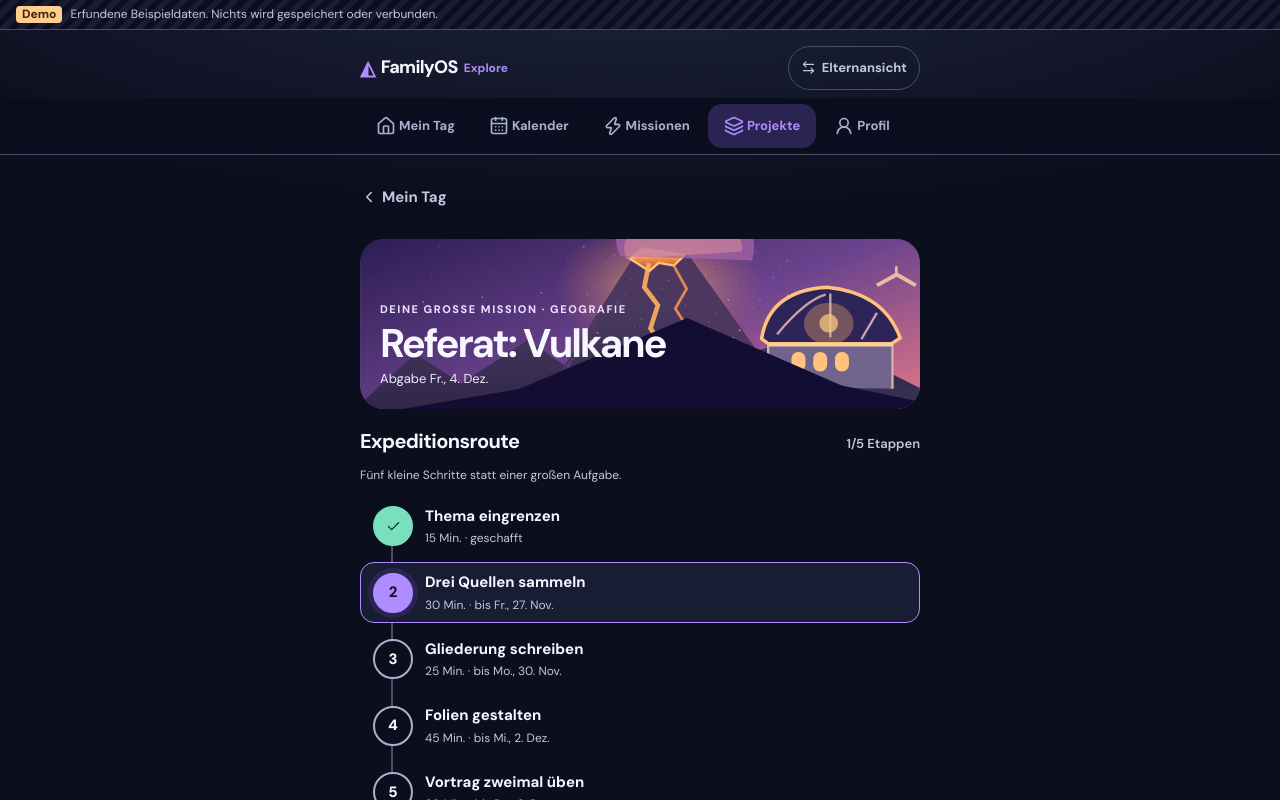
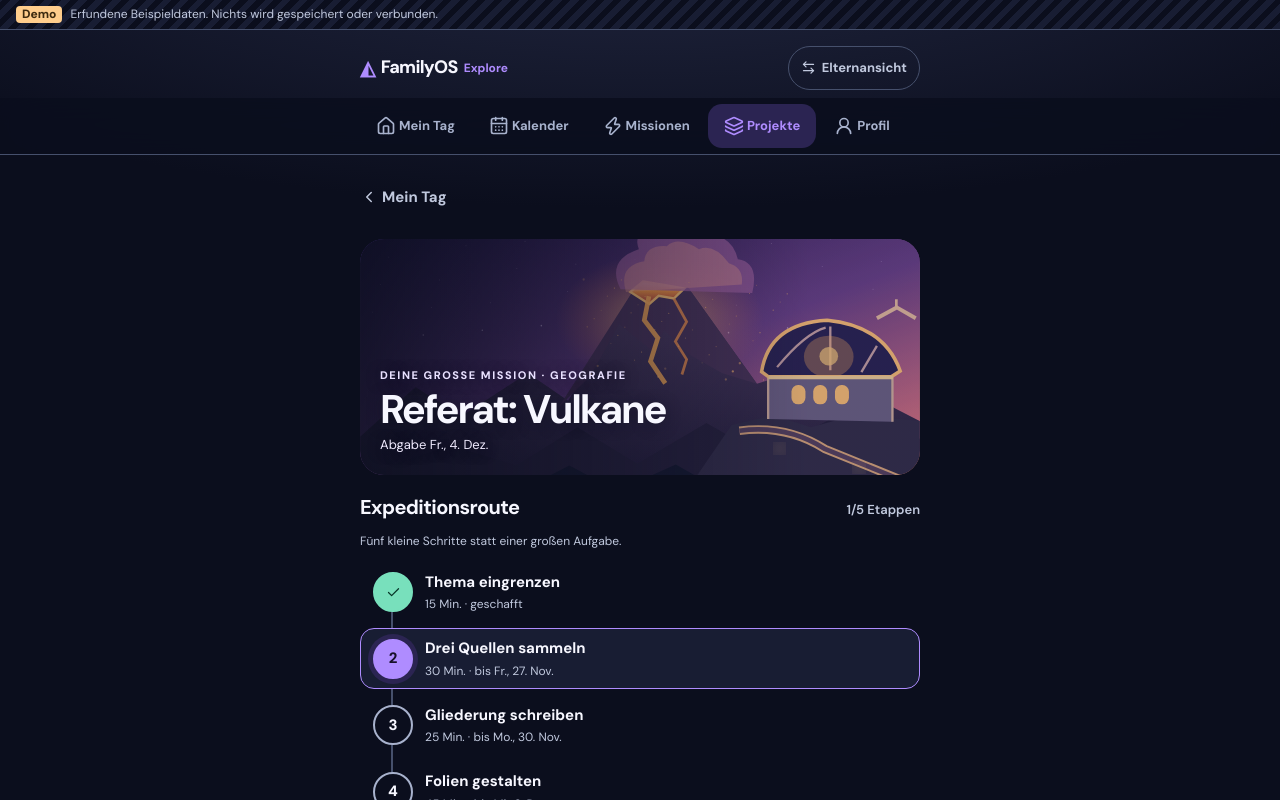
Before and after one commit to eternity03238-commits/familienplaner, a Next.js app in the folder apps/web/: page /explore/projekt in a window 1280 px wide. Shown: the top 800 px of the page. Built offline with nearby package versions, Linux system fonts and the light colour scheme.

Commit message:
feat(art): enable shipped GitHub vector backgrounds in apps/web/components/explore/Expedition.tsx

```diff
--- a/apps/web/components/explore/Expedition.tsx
+++ b/apps/web/components/explore/Expedition.tsx
@@ -7,7 +7,7 @@ import { formatLocalDate } from "../../lib/preview/model.ts";
 import { ActionButton, Eyebrow, SectionHeading } from "../ui.tsx";
 import { useExplore } from "./ExploreState.tsx";
 import { SceneHero } from "../art/SceneHero.tsx";
-import { ART_ENABLED } from "../../lib/art/paths.ts";
+import { GITHUB_SCENES_AVAILABLE } from "../../lib/art/paths.ts";
 
 /** Project route = the one visual emphasis of the project module (V2). Stages: select, read, complete/reopen. */
 export function Expedition() {
@@ -19,7 +19,7 @@ export function Expedition() {
   return (
     <>
       <Link href="/explore" className="fo-back"><ChevronLeft size={18} aria-hidden="true" /> Mein Tag</Link>
-      <header className={`fo-project-hero ${ART_ENABLED ? "fo-art-enabled" : ""}`}>
+      <header className={`fo-project-hero ${GITHUB_SCENES_AVAILABLE ? "fo-art-enabled" : ""}`}>
         <SceneHero scene="volcano" eager />
         <Eyebrow as="p">Deine große Mission · {project.subject}</Eyebrow>
         <h1>Referat: Vulkane</h1>
```
